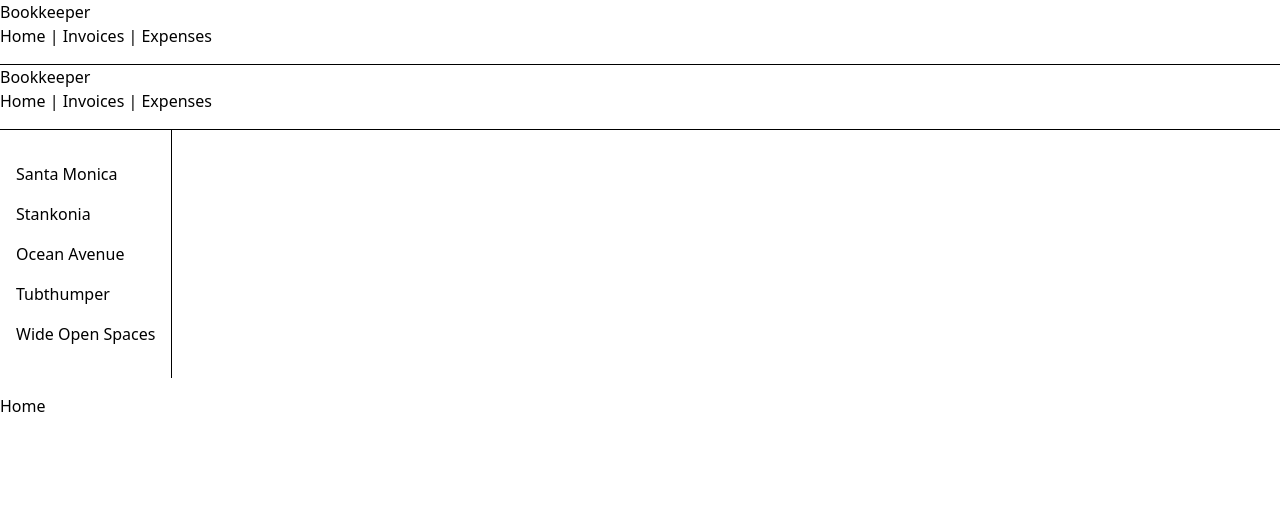
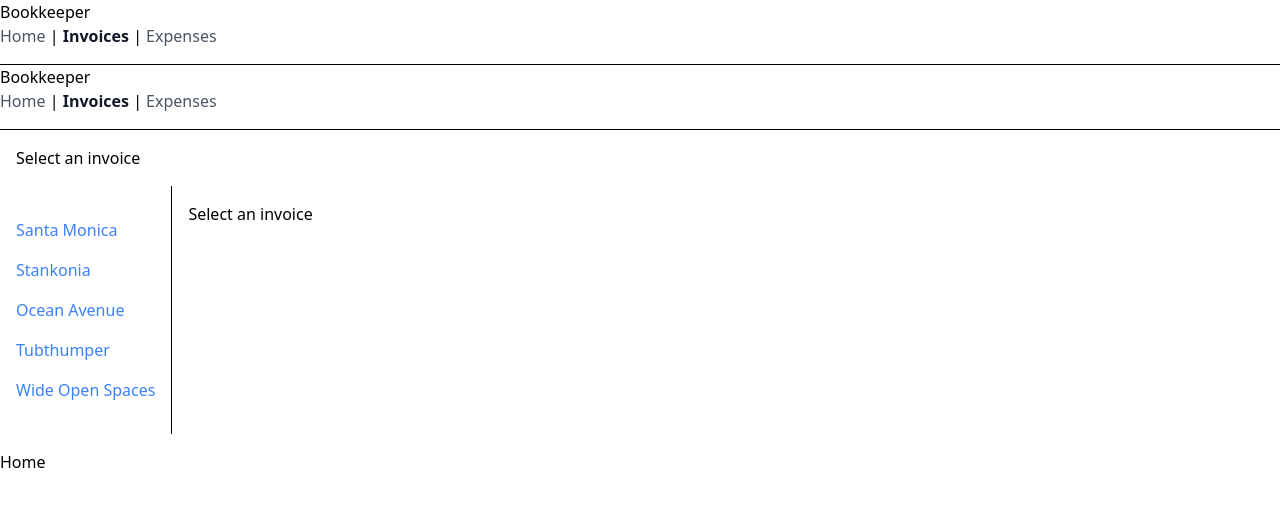
Before and after one commit to tsuyopon-xyz/practice-react-router-v6, a React (Create React App) app: page /invoices in a window 1280 px wide. Shown: the top 506 px of the page. Built offline with nearby package versions, Linux system fonts and the light colour scheme.

Commit message:
Done  Active Links

```diff
--- a/src/components/Header.tsx
+++ b/src/components/Header.tsx
@@ -1,4 +1,19 @@
-import { Link, Outlet } from 'react-router-dom';
+import { NavLink, Outlet } from 'react-router-dom';
+
+const menuItems = [
+  {
+    to: '/',
+    title: 'Home',
+  },
+  {
+    to: '/invoices',
+    title: 'Invoices',
+  },
+  {
+    to: '/expenses',
+    title: 'Expenses',
+  },
+];
 
 export const Header = () => {
   return (
@@ -10,9 +25,36 @@ export const Header = () => {
           paddingBottom: '1rem',
         }}
       >
-        <Link to="/">Home</Link> |<span> </span>
-        <Link to="/invoices">Invoices</Link> |<span> </span>
-        <Link to="/expenses">Expenses</Link>
+        {menuItems.map(({ title, to }, i) => {
+          if (i === menuItems.length - 1) {
+            return (
+              <NavLink
+                key={i}
+                to={to}
+                className={({ isActive }) =>
+                  isActive ? 'font-bold text-gray-900' : 'text-gray-600'
+                }
+              >
+                {title}
+              </NavLink>
+            );
+          } else {
+            return (
+              <>
+                <NavLink
+                  key={i}
+                  to={to}
+                  className={({ isActive }) =>
+                    isActive ? 'font-bold text-gray-900' : 'text-gray-600'
+                  }
+                >
+                  {title}
+                </NavLink>
+                <span> </span> | <span> </span>
+              </>
+            );
+          }
+        })}
       </nav>
       <Outlet />
     </div>
--- a/src/routes/invoices.tsx
+++ b/src/routes/invoices.tsx
@@ -1,4 +1,4 @@
-import { Link, Outlet } from 'react-router-dom';
+import { NavLink, Outlet } from 'react-router-dom';
 import { Layout } from 'src/components/Layout';
 import { getInvoices } from 'src/data/invoices';
 
@@ -15,13 +15,16 @@ export const Invoices = () => {
           }}
         >
           {invoices.map((invoice) => (
-            <Link
+            <NavLink
               style={{ display: 'block', margin: '1rem 0' }}
               to={`/invoices/${invoice.number}`}
               key={invoice.number}
+              className={({ isActive }) =>
+                isActive ? 'text-red-500' : 'text-blue-500'
+              }
             >
               {invoice.name}
-            </Link>
+            </NavLink>
           ))}
         </nav>
         <Outlet />
--- a/src/routes/router.tsx
+++ b/src/routes/router.tsx
@@ -17,6 +17,14 @@ export const AppRouter = () => {
         <Route path="/" element={<Home />}>
           <Route path="expenses" element={<Expenses />} />
           <Route path="invoices" element={<Invoices />}>
+            <Route
+              index
+              element={
+                <main style={{ padding: '1rem' }}>
+                  <p>Select an invoice</p>
+                </main>
+              }
+            />
             <Route path=":invoiceId" element={<Invoice />} />
           </Route>
         </Route>
```
